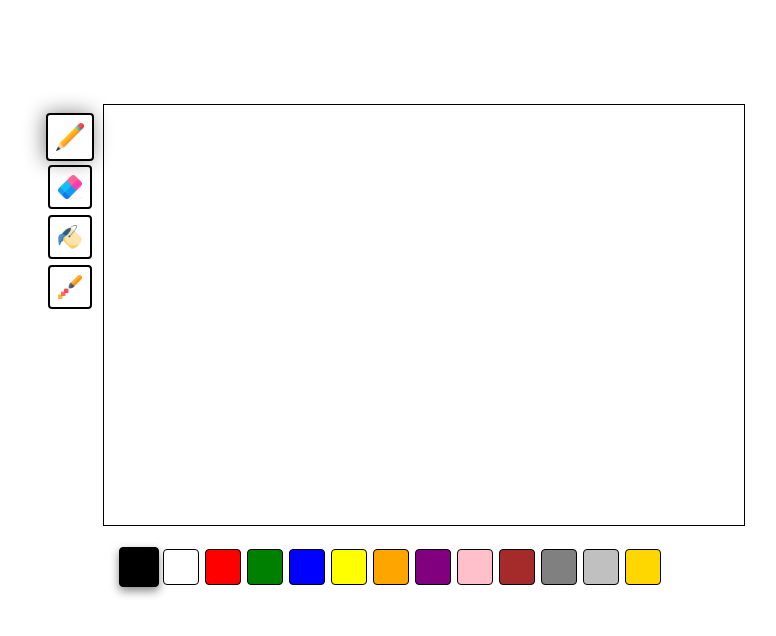
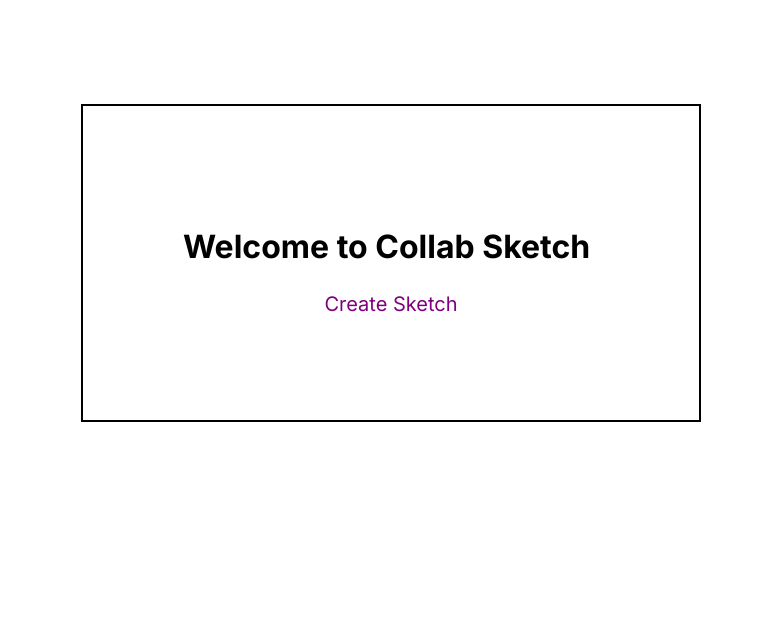
Before and after one commit to sac-rana/collab-sketch, a Next.js app: page / in a window 1280 px wide. Shown: the top 636 px of the page, without its empty margins (249-1025 px from the left). Built offline with nearby package versions, Linux system fonts and the light colour scheme.

Commit message:
added firebase for realtime sketching on canvas with friends

```diff
--- /dev/null
+++ b/app/create-sketch/route.ts
@@ -0,0 +1,6 @@
+import { NextResponse, NextRequest } from 'next/server';
+import { nanoid } from 'nanoid';
+
+export async function GET(req: NextRequest) {
+  return NextResponse.redirect(new URL(`/sketch/${nanoid()}`, req.url));
+}
--- a/app/page.tsx
+++ b/app/page.tsx
@@ -1,12 +1,34 @@
-'use client';
-
-import DrawingBoard from '@/components/drawing-board';
+import Link from 'next/link';
 import styles from './page.module.css';
 
 export default function Home() {
   return (
     <main className={styles.main}>
-      <DrawingBoard />
+      <div
+        style={{
+          display: 'flex',
+          flexDirection: 'column',
+          alignContent: 'center',
+          justifyContent: 'center',
+          width: 620,
+          padding: 100,
+          border: '2px solid black',
+        }}
+      >
+        <h1>Welcome to Collab Sketch</h1>
+        <Link
+          href={'/create-sketch'}
+          style={{
+            padding: 4,
+            textDecoration: 'none',
+            textAlign: 'center',
+            color: 'purple',
+            fontSize: 20,
+          }}
+        >
+          Create Sketch
+        </Link>
+      </div>
     </main>
   );
 }
--- a/components/color-picker.tsx
+++ b/components/color-picker.tsx
@@ -1,4 +1,4 @@
-import { colors } from '../utils/constants';
+import { colors } from '../lib/constants';
 
 type Props = {
   selectedColor: string;
--- a/components/db-canvas.tsx
+++ b/components/db-canvas.tsx
@@ -1,12 +1,19 @@
 import { useEffect, useRef } from 'react';
-import { tools } from '../utils/constants';
+import { tools } from '../lib/constants';
+import { firestore } from '@/lib/utils';
+import { doc, onSnapshot, setDoc } from 'firebase/firestore';
 
 type Props = {
   selectedColor: string;
   selectedTool: string;
+  docId: string;
 };
 
-export default function DBCanvas({ selectedColor, selectedTool }: Props) {
+export default function DBCanvas({
+  selectedColor,
+  selectedTool,
+  docId,
+}: Props) {
   const isDrawing = useRef(false);
   const canvasLayer1Ctx = useRef<CanvasRenderingContext2D | null | undefined>(
     null,
@@ -14,6 +21,8 @@ export default function DBCanvas({ selectedColor, selectedTool }: Props) {
   const canvasLayer2Ctx = useRef<CanvasRenderingContext2D | null | undefined>(
     null,
   );
+
+  const myId = useRef<string | null>(null);
 
   const startPoint = useRef({ x: 0, y: 0 });
 
@@ -33,13 +42,39 @@ export default function DBCanvas({ selectedColor, selectedTool }: Props) {
       canvasLayer1Ctx.current!.lineWidth = 16;
     }
   }, [selectedTool, selectedColor]);
+
+  useEffect(() => {
+    myId.current = crypto.randomUUID();
+    const unsub = onSnapshot(doc(firestore, 'sketch', docId), doc => {
+      const data = doc.data()!;
+      if (data.userId! != myId.current) {
+        const img = new Image();
+        img.src = data.imgDataUrl;
+        img.onload = () => {
+          canvasLayer1Ctx.current!.drawImage(img, 0, 0);
+        };
+      }
+    });
+    const intervalId = setInterval(() => {
+      const data = canvasLayer1Ctx.current!.canvas.toDataURL();
+      setDoc(
+        doc(firestore, 'sketch', docId),
+        { userId: myId.current, imgDataUrl: data },
+        { merge: true },
+      );
+    }, 2000);
+    return () => {
+      clearInterval(intervalId);
+      unsub();
+    };
+  }, []);
   return (
     <div style={{ position: 'relative' }}>
       <canvas
         ref={canvas => (canvasLayer1Ctx.current = canvas?.getContext('2d'))}
         style={{
           border: '1px solid black',
-          cursor: `url(${
+          cursor: `url(/${
             tools.find(t => t.name == selectedTool)?.icon.url.split('.')[0]
           }_cursor.png) 0 28, auto`,
         }}
@@ -119,7 +154,9 @@ export default function DBCanvas({ selectedColor, selectedTool }: Props) {
           pointerEvents: selectedTool == 'line' ? 'auto' : 'none',
           border: '1px solid black',
           cursor:
-            selectedTool == 'line' ? `url(line_cursor.png) 0 28, auto` : 'auto',
+            selectedTool == 'line'
+              ? `url(/line_cursor.png) 0 28, auto`
+              : 'auto',
           zIndex: 5,
         }}
         width={640}
--- a/components/drawing-board.tsx
+++ /dev/null
@@ -1,26 +0,0 @@
-import { useState } from 'react';
-import ColorPicker from './color-picker';
-import ToolPicker from './tool-picker';
-import DBCanvas from './db-canvas';
-
-export default function DrawingBoard() {
-  const [selectedTool, setSelectedTool] = useState('pencil');
-  const [selectedColor, setSelectedColor] = useState('black');
-
-  return (
-    <div
-      style={{ display: 'flex', flexWrap: 'wrap', justifyContent: 'center' }}
-    >
-      <ToolPicker
-        selectedTool={selectedTool}
-        onToolSelect={tool => setSelectedTool(tool)}
-      />
-      <DBCanvas selectedColor={selectedColor} selectedTool={selectedTool} />
-      <hr style={{ flexBasis: '100%', height: 0, border: 0 }} />
-      <ColorPicker
-        selectedColor={selectedColor}
-        onColorSelect={color => setSelectedColor(color)}
-      />
-    </div>
-  );
-}
--- a/components/tool-picker.tsx
+++ b/components/tool-picker.tsx
@@ -1,4 +1,5 @@
-import { tools } from '../utils/constants';
+import { tools } from '../lib/constants';
+import Image from 'next/image';
 
 type Props = {
   selectedTool: string;
@@ -19,24 +20,24 @@ export default function ToolPicker({ selectedTool, onToolSelect }: Props) {
           <div
             key={tool.name}
             style={{
+              position: 'relative',
               border: 'solid 2px black',
               padding: 8,
               borderRadius: 4,
               ...(tool.name == selectedTool
                 ? {
                     margin: 1,
-                    width: 48,
-                    height: 48,
                     boxShadow: '-2px 0px 20px #888',
                   }
-                : { width: 44, height: 44, margin: 3 }),
+                : { margin: 5 }),
             }}
             onClick={() => onToolSelect(tool.name)}
           >
-            <img
-              style={{ maxWidth: '100%', maxHeight: '100%' }}
-              src={tool.icon.url}
+            <Image
+              src={'/' + tool.icon.url}
               alt={`${tool.name}-tool`}
+              width={tool.name == selectedTool ? 40 : 32}
+              height={tool.name == selectedTool ? 40 : 32}
             />
           </div>
         );
--- /dev/null
+++ b/lib/utils.ts
@@ -0,0 +1,15 @@
+import { initializeApp } from 'firebase/app';
+import { getFirestore } from 'firebase/firestore';
+
+const app = initializeApp({
+  apiKey: process.env.NEXT_PUBLIC_FIREBASE_API_KEY,
+  authDomain: process.env.NEXT_PUBLIC_FIREBASE_AUTH_DOMAIN,
+  projectId: process.env.NEXT_PUBLIC_FIREBASE_PROJECT_ID,
+  messagingSenderId: process.env.NEXT_PUBLIC_FIREBASE_MESSAGING_SENDER_ID,
+  storageBucket: process.env.NEXT_PUBLIC_FIREBASE_STORAGE_BUCKET,
+  appId: process.env.NEXT_PUBLIC_FIREBASE_APP_ID,
+});
+
+const firestore = getFirestore(app);
+
+export { firestore };
--- a/package.json
+++ b/package.json
@@ -14,6 +14,8 @@
     "@types/react-dom": "18.2.7",
     "eslint": "8.48.0",
     "eslint-config-next": "13.4.19",
+    "firebase": "^10.3.0",
+    "nanoid": "^4.0.2",
     "next": "13.4.19",
     "react": "18.2.0",
     "react-dom": "18.2.0",
--- a/tsconfig.json
+++ b/tsconfig.json
@@ -27,7 +27,7 @@
     "**/*.ts",
     "**/*.tsx",
     ".next/types/**/*.ts",
-    "utils"
+    "lib"
   ],
   "exclude": ["node_modules"]
 }
```
Also changed, not shown: app/sketch/[id]/page.module.css (added, +8 -0 lines), app/sketch/[id]/page.tsx (added, +34 -0 lines), lib/constants.ts (renamed from utils/constants.ts), 1 other file (tests, documents, lock files or other folders).
